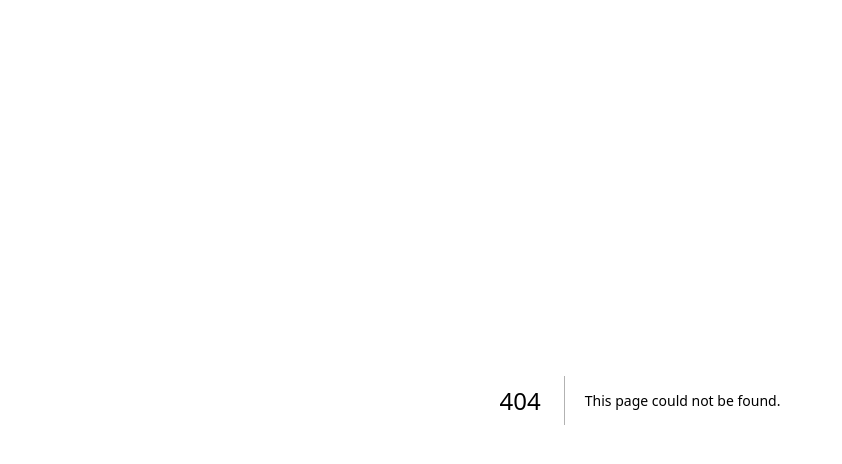
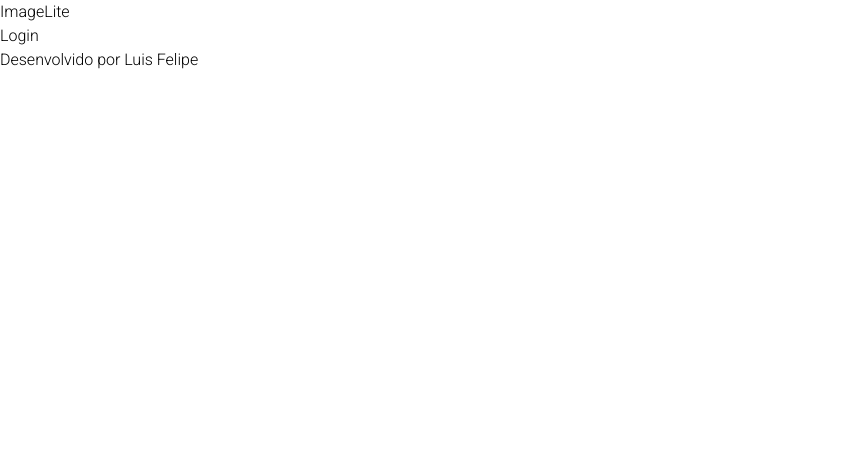
Before and after one commit to luisfelipe03/Spring_with_React, a Next.js app in the folder imagelite/: page /login in a window 1280 px wide. Before the commit this address had no page. Shown: the top 464 px of the page, without its empty margins (0-842 px from the left). Built offline with nearby package versions, Linux system fonts and the light colour scheme.

Commit message:
Create page.tsx

```diff
--- /dev/null
+++ b/imagelite/src/app/login/page.tsx
@@ -0,0 +1,17 @@
+'use client';
+
+import {Template} from '@/components';
+import {useState} from 'react';
+
+export default function LoginPage() {
+    const [loading, setLoading] = useState<boolean>(false);
+    const [newUserState, setNewUserState] = useState<boolean>(false);
+
+    return (
+        <div>
+            <Template loading={loading}>
+                <h1>Login</h1>
+            </Template>
+        </div>
+    )
+}
```
